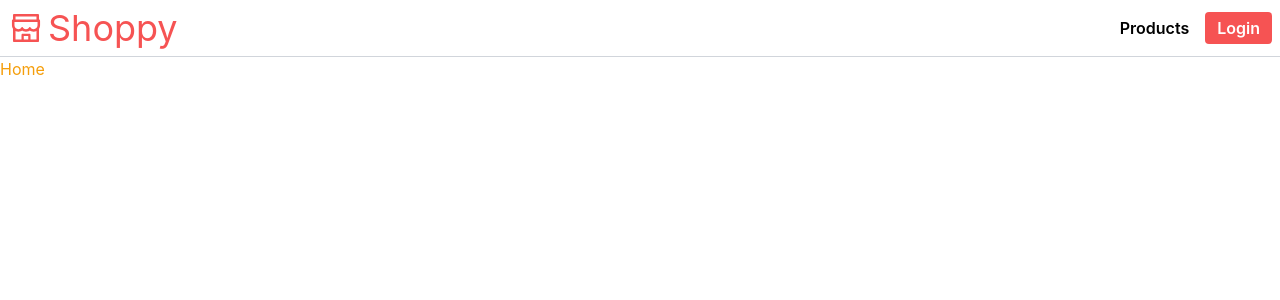
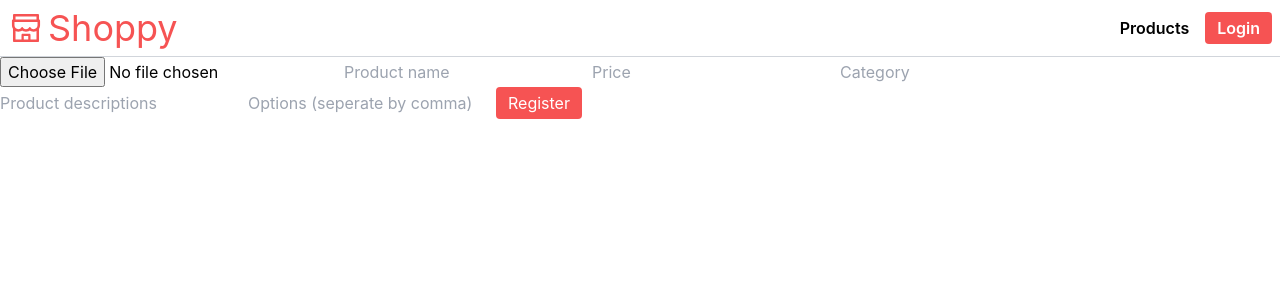
Before and after one commit to Claire-bk/shoppy, a React (Create React App) app: page /products/new in a window 1280 px wide. Before the commit this address led to /. Shown: the top 300 px of the page. Built offline with nearby package versions, Linux system fonts and the light colour scheme; no server answers.

Commit message:
add new product

```diff
--- a/package.json
+++ b/package.json
@@ -16,6 +16,7 @@
     "react-router-dom": "^6.9.0",
     "react-scripts": "5.0.1",
     "sort-by": "^1.2.0",
+    "uuid": "^9.0.0",
     "web-vitals": "^2.1.4"
   },
   "scripts": {
--- a/src/api/firebase.js
+++ b/src/api/firebase.js
@@ -1,4 +1,5 @@
 import { initializeApp } from "firebase/app";
+import { v4 as uuidv4 } from "uuid";
 import {
   getAuth,
   signOut,
@@ -6,7 +7,7 @@ import {
   onAuthStateChanged,
   GoogleAuthProvider,
 } from "firebase/auth";
-import { getDatabase, ref, get, child } from "firebase/database";
+import { getDatabase, ref, get, set } from "firebase/database";
 
 const firebaseConfig = {
   apiKey: process.env.REACT_APP_FIREBASE_API_KEY,
@@ -52,3 +53,14 @@ async function adminUser(user) {
       return user;
     });
 }
+
+export async function addNewProduct(product, imgUrl) {
+  const id = uuidv4();
+  set(ref(database, `products/${id}`), {
+    ...product,
+    id,
+    price: parseInt(product.price),
+    image: imgUrl,
+    options: product.options.split(","),
+  });
+}
--- /dev/null
+++ b/src/api/uploader.js
@@ -0,0 +1,11 @@
+export async function uploadImage(file) {
+  const data = new FormData();
+  data.append("file", file);
+  data.append("upload_preset", process.env.REACT_APP_CLOUDINARY_PRESET);
+  return fetch(process.env.REACT_APP_CLOUDINARY_URL, {
+    method: "POST",
+    body: data,
+  })
+    .then((res) => res.json())
+    .then((data) => data.url);
+}
--- a/src/index.js
+++ b/src/index.js
@@ -23,9 +23,9 @@ const router = createBrowserRouter([
       {
         path: "/products/new",
         element: (
-          <ProtectedRoute requireAdmin>
-            <NewProduct />
-          </ProtectedRoute>
+          // <ProtectedRoute requireAdmin>
+          <NewProduct />
+          // </ProtectedRoute>
         ),
       },
       { path: "/products/:id", element: <ProductDetail /> },
--- a/src/pages/NewProduct.jsx
+++ b/src/pages/NewProduct.jsx
@@ -1,5 +1,85 @@
-import React from "react";
+import { useState } from "react";
+import { addNewProduct } from "../api/firebase";
+import { uploadImage } from "../api/uploader";
+import Button from "../components/ui/Button";
 
 export default function NewProduct() {
-  return <div>New</div>;
+  const [product, setProduct] = useState({});
+  const [file, setFile] = useState();
+
+  const handleChange = (e) => {
+    const { name, value, files } = e.target;
+
+    if (name === "file") {
+      setFile(files && files[0]);
+      return;
+    }
+    console.log(value);
+    setProduct((product) => ({ ...product, [name]: value }));
+  };
+
+  const handleSubmit = (e) => {
+    e.preventDefault();
+    uploadImage(file).then((url) => {
+      console.log(product);
+      addNewProduct(product, url);
+    });
+  };
+
+  return (
+    <section>
+      {file && <img src={URL.createObjectURL(file)} alt="local file" />}
+      <form onSubmit={handleSubmit}>
+        <input
+          type="file"
+          id="product"
+          name="file"
+          required
+          accept="image/*"
+          onChange={handleChange}
+        />
+        <input
+          type="text"
+          name="title"
+          value={product.title ?? ""}
+          placeholder="Product name"
+          required
+          onChange={handleChange}
+        />
+        <input
+          type="number"
+          name="price"
+          value={product.price ?? ""}
+          required
+          onChange={handleChange}
+          placeholder="Price"
+        />
+        <input
+          type="text"
+          name="category"
+          value={product.category ?? ""}
+          onChange={handleChange}
+          required
+          placeholder="Category"
+        />
+        <input
+          type="text"
+          name="description"
+          value={product.description ?? ""}
+          onChange={handleChange}
+          required
+          placeholder="Product descriptions"
+        />
+        <input
+          type="text"
+          name="options"
+          value={product.options ?? ""}
+          onChange={handleChange}
+          required
+          placeholder="Options (seperate by comma)"
+        />
+        <Button text={"Register"} />
+      </form>
+    </section>
+  );
 }
```
Also changed, not shown: 1 other file (tests, documents, lock files or other folders).
